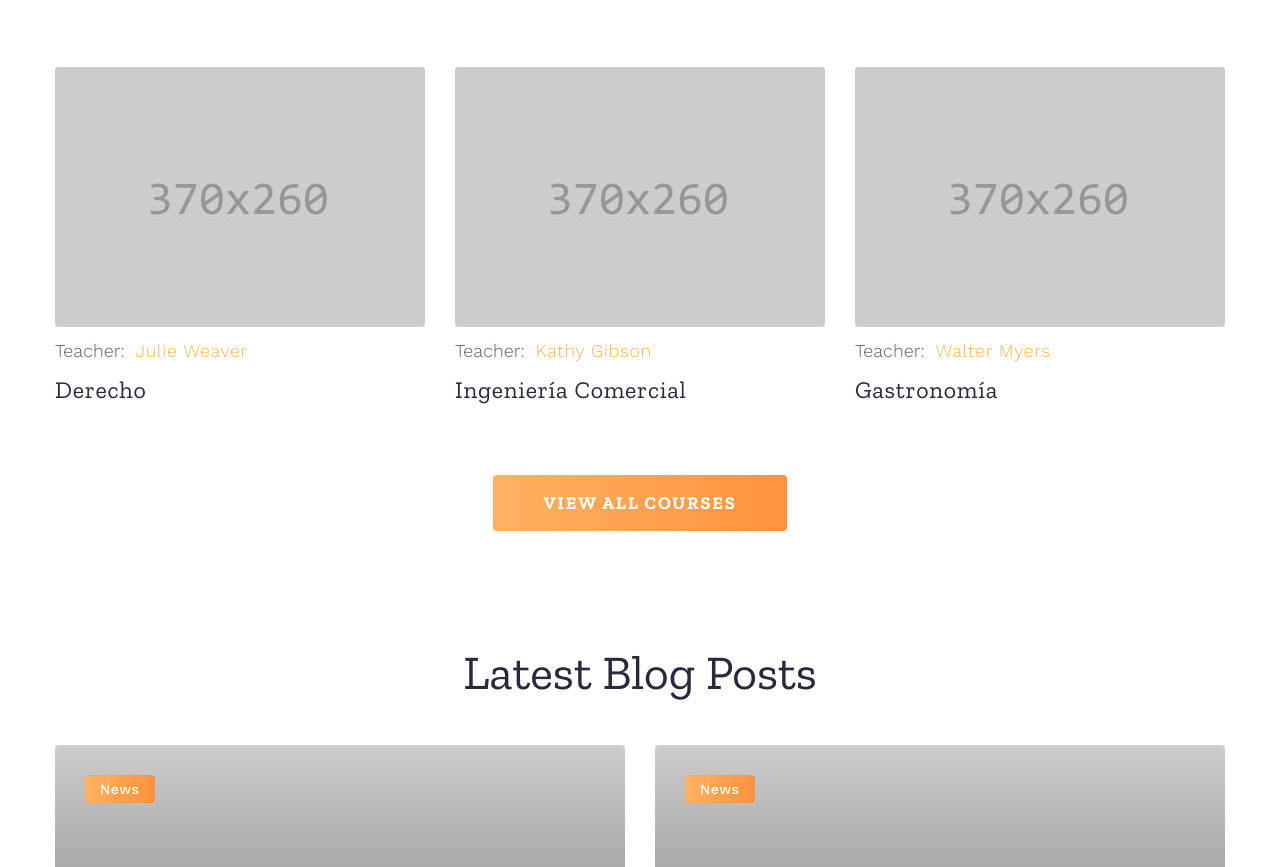
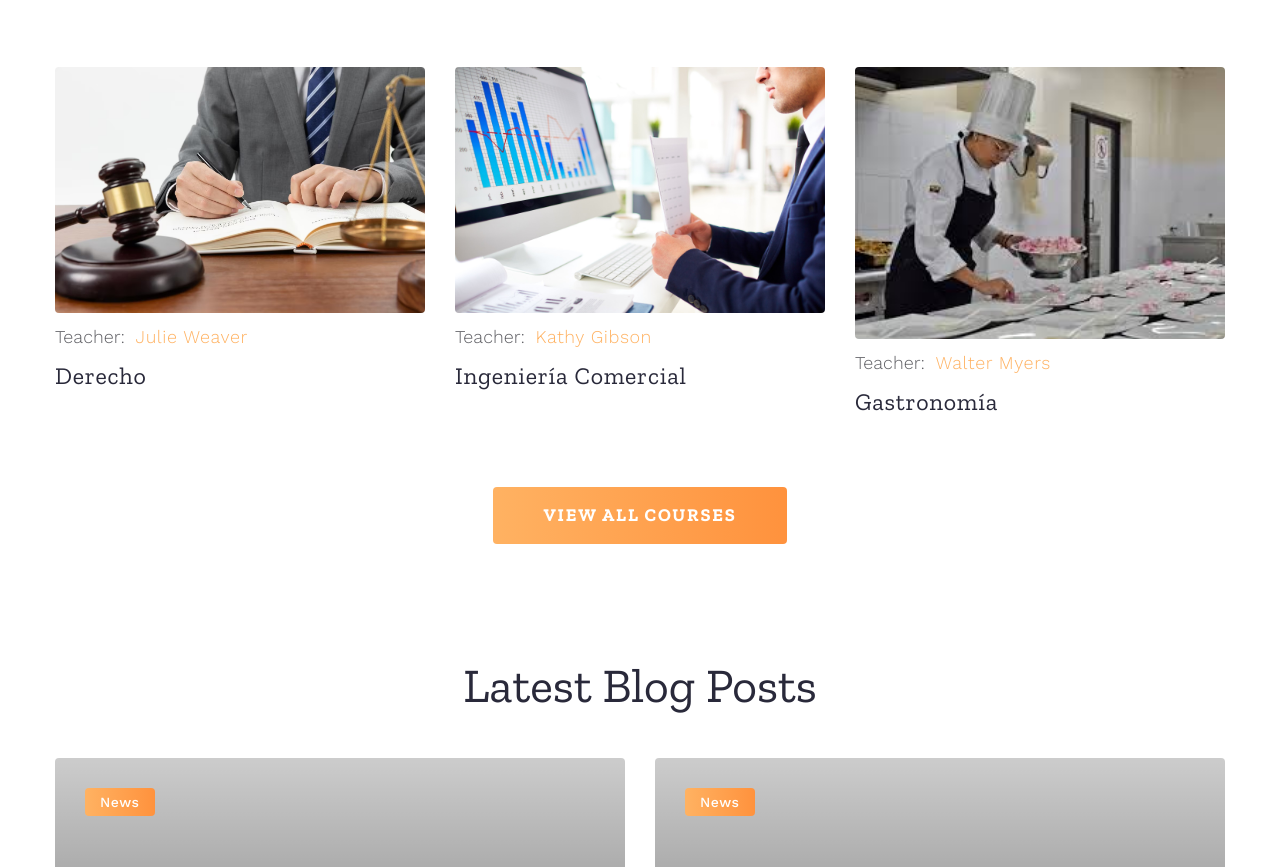
Before and after one commit to JhonCreative/Web-USB, a plain HTML site: page index.html in a window 1280 px wide. Shown: the part 1991-2858 px from the top of the page. Drawn offline with nearby package versions, Linux system fonts and the light colour scheme; no server answers.

Commit message:
Cargando imagenes de 3 carreras

```diff
--- a/index.html
+++ b/index.html
@@ -220,7 +220,7 @@
             <div class="col-sm-6 col-lg-4 wow fadeIn">
               <!-- Post Minimal-->
               <div class="post-minimal">
-                <figure class="post-minimal-media"><a href="#"><img class="post-minimal-image" src="images/grid-gallery-4-370x260.jpg" alt="" width="370" height="260"/></a></figure>
+                <figure class="post-minimal-media"><a href="#"><img class="post-minimal-image" src="images/img/derecho.png" alt="" width="370" height="260"/></a></figure>
                 <div class="post-minimal-meta">
                   <ul class="list-inline">
                     <li class="list-inline-item">Teacher: </li>
@@ -233,7 +233,7 @@
             <div class="col-sm-6 col-lg-4 wow fadeIn" data-wow-delay=".2s">
               <!-- Post Minimal-->
               <div class="post-minimal">
-                <figure class="post-minimal-media"><a href="#"><img class="post-minimal-image" src="images/grid-gallery-5-370x260.jpg" alt="" width="370" height="260"/></a></figure>
+                <figure class="post-minimal-media"><a href="#"><img class="post-minimal-image" src="images/img/IO.jpg" alt="" width="370" height="260"/></a></figure>
                 <div class="post-minimal-meta">
                   <ul class="list-inline">
                     <li class="list-inline-item">Teacher: </li>
@@ -246,7 +246,7 @@
             <div class="col-sm-6 col-lg-4 wow fadeIn" data-wow-delay=".4s">
               <!-- Post Minimal-->
               <div class="post-minimal">
-                <figure class="post-minimal-media"><a href="#"><img class="post-minimal-image" src="images/grid-gallery-6-370x260.jpg" alt="" width="370" height="260"/></a></figure>
+                <figure class="post-minimal-media"><a href="#"><img class="post-minimal-image" src="images/img/gastronomia.jfif" alt="" width="370" height="260"/></a></figure>
                 <div class="post-minimal-meta">
                   <ul class="list-inline">
                     <li class="list-inline-item">Teacher: </li>
```
Also changed, not shown: images/img/IO.jpg (added), images/img/derecho.png (added), images/img/gastronomia.jfif (added).
